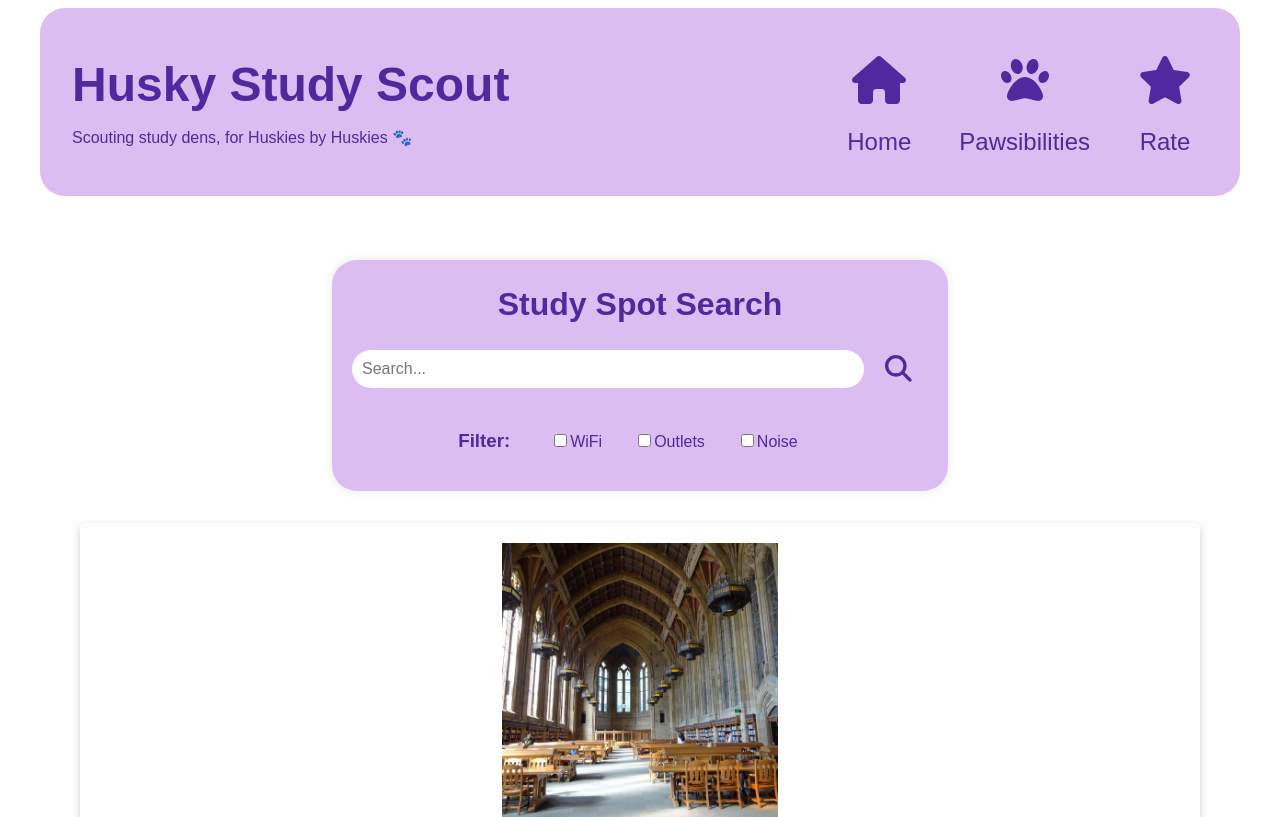
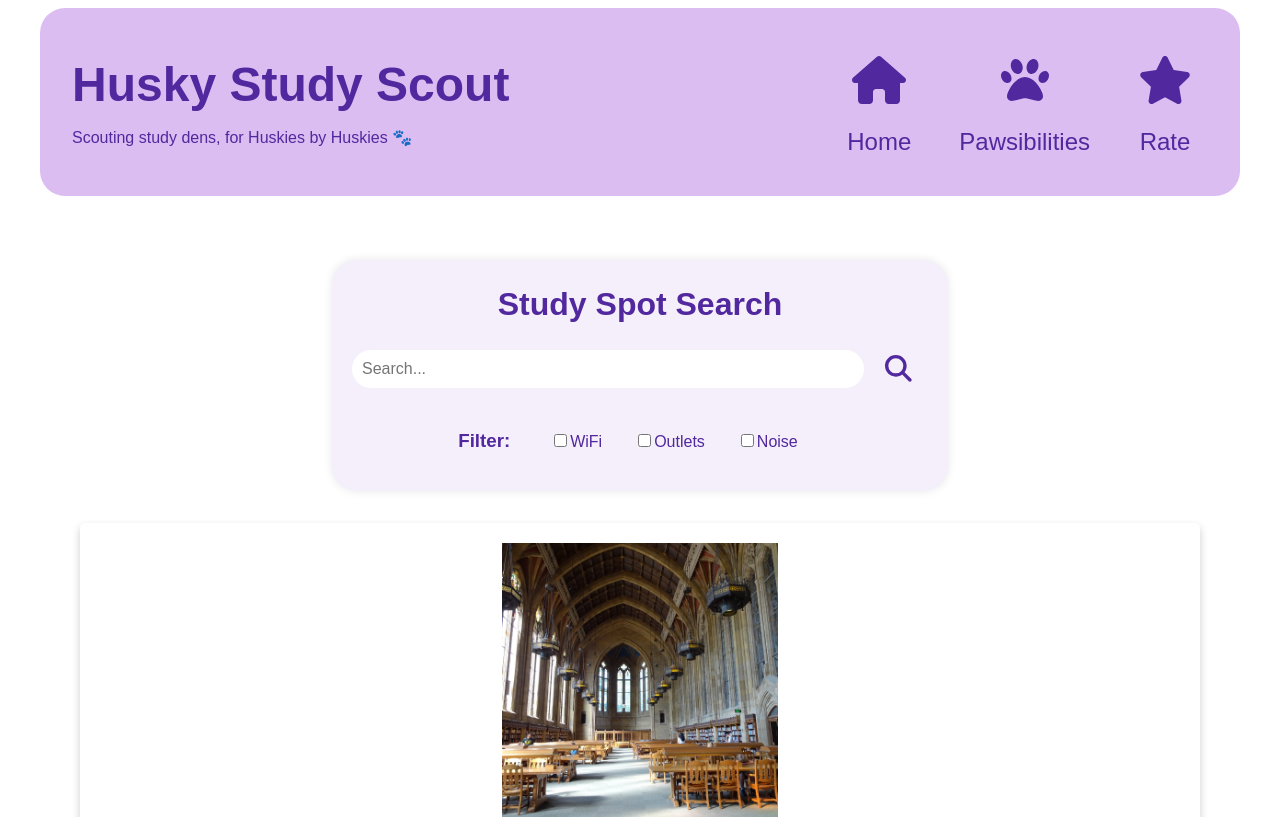
Before and after one commit to info340-au23a/project-info340-g2, a React (Create React App) app: page /home in a window 1280 px wide. Shown: the top 817 px of the page. Built offline with nearby package versions, Linux system fonts and the light colour scheme; no server answers; the database is empty.

Commit message:
new color

```diff
--- a/src/index.css
+++ b/src/index.css
@@ -67,7 +67,7 @@ a[href] {
 }
 
 .search-container {
-    background-color: #dcbdf2;
+    background-color: #f4effa;
     border-radius: 25px;
     padding: 20px;
     width: 50%;
```
Also changed, not shown: 1 other file (tests, documents, lock files or other folders).
